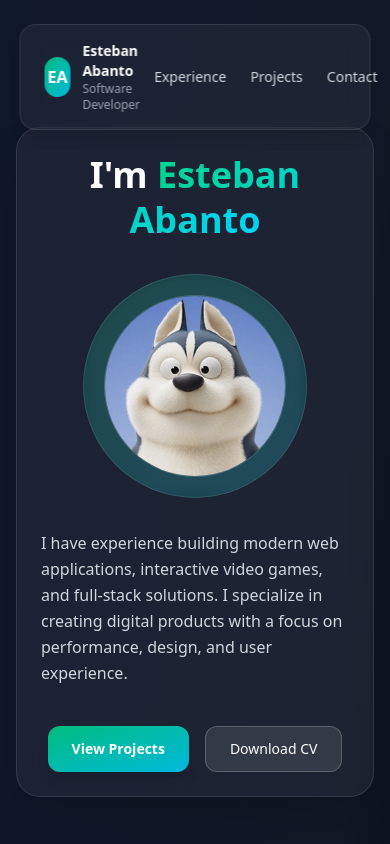
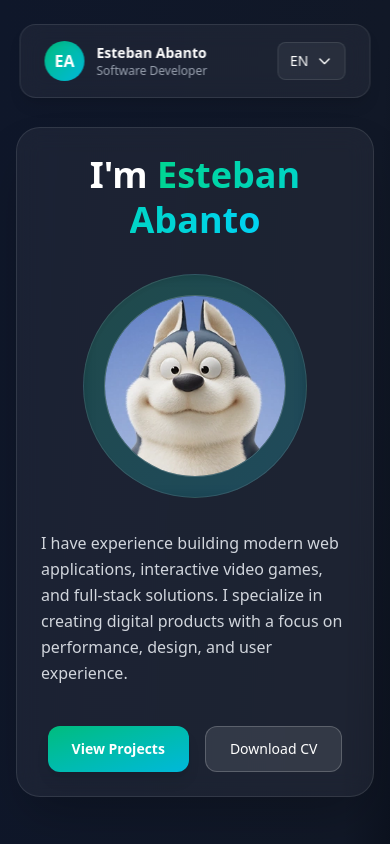
Before and after one commit to esteban-abanto-2709/personal-website, a Next.js app: page / in a window 390 px wide. Shown: the top 844 px of the page. Built offline with nearby package versions, Linux system fonts and the light colour scheme.

Commit message:
style(Header): Refactor navigation layout for improved responsiveness and code clarity

```diff
--- a/src/components/Header.tsx
+++ b/src/components/Header.tsx
@@ -9,8 +9,11 @@ export default function Header() {
   const scrollToSection = useScrollToSection();
 
   return (
-    <header className="fixed top-6 left-1/2 transform -translate-x-1/2 z-50 w-[90vw] max-w-5xl px-6 py-4 rounded-2xl backdrop-blur-md bg-white/5 border border-white/10 shadow-lg">
+    <header className="fixed top-6 left-1/2 -translate-x-1/2 z-50 w-[90vw] max-w-5xl px-6 py-4
+      rounded-2xl backdrop-blur-md bg-white/5 border border-white/10 shadow-lg">
+
       <div className="flex items-center justify-between">
+
         <button
           className="flex items-center gap-3 cursor-pointer"
           type="button"
@@ -29,10 +32,11 @@ export default function Header() {
           </div>
         </button>
 
-        <nav className="flex items-center gap-6 text-sm font-medium">
+        <div className="flex items-center gap-6">
+
+          <nav className="hidden md:flex items-center gap-6 text-sm font-medium">
             <button
-            className={`nav-link cursor-pointer
-              ${activeSection === "experience" ? "active" : ""}`}
+              className={`nav-link cursor-pointer ${activeSection === "experience" ? "active" : ""}`}
               type="button"
               onClick={() => scrollToSection("experience")}
             >
@@ -40,8 +44,7 @@ export default function Header() {
             </button>
 
             <button
-            className={`nav-link cursor-pointer
-              ${activeSection === "projects" ? "active" : ""}`}
+              className={`nav-link cursor-pointer ${activeSection === "projects" ? "active" : ""}`}
               type="button"
               onClick={() => scrollToSection("projects")}
             >
@@ -49,16 +52,17 @@ export default function Header() {
             </button>
 
             <button
-            className={`nav-link cursor-pointer
-              ${activeSection === "contact" ? "active" : ""}`}
+              className={`nav-link cursor-pointer ${activeSection === "contact" ? "active" : ""}`}
               type="button"
               onClick={() => scrollToSection("contact")}
             >
               {t('contact')}
             </button>
+          </nav>
 
           <LanguageDropdown />
-        </nav>
+        </div>
+
       </div>
     </header>
   );
```
Lines whose indentation alone changed are shown as unchanged.
